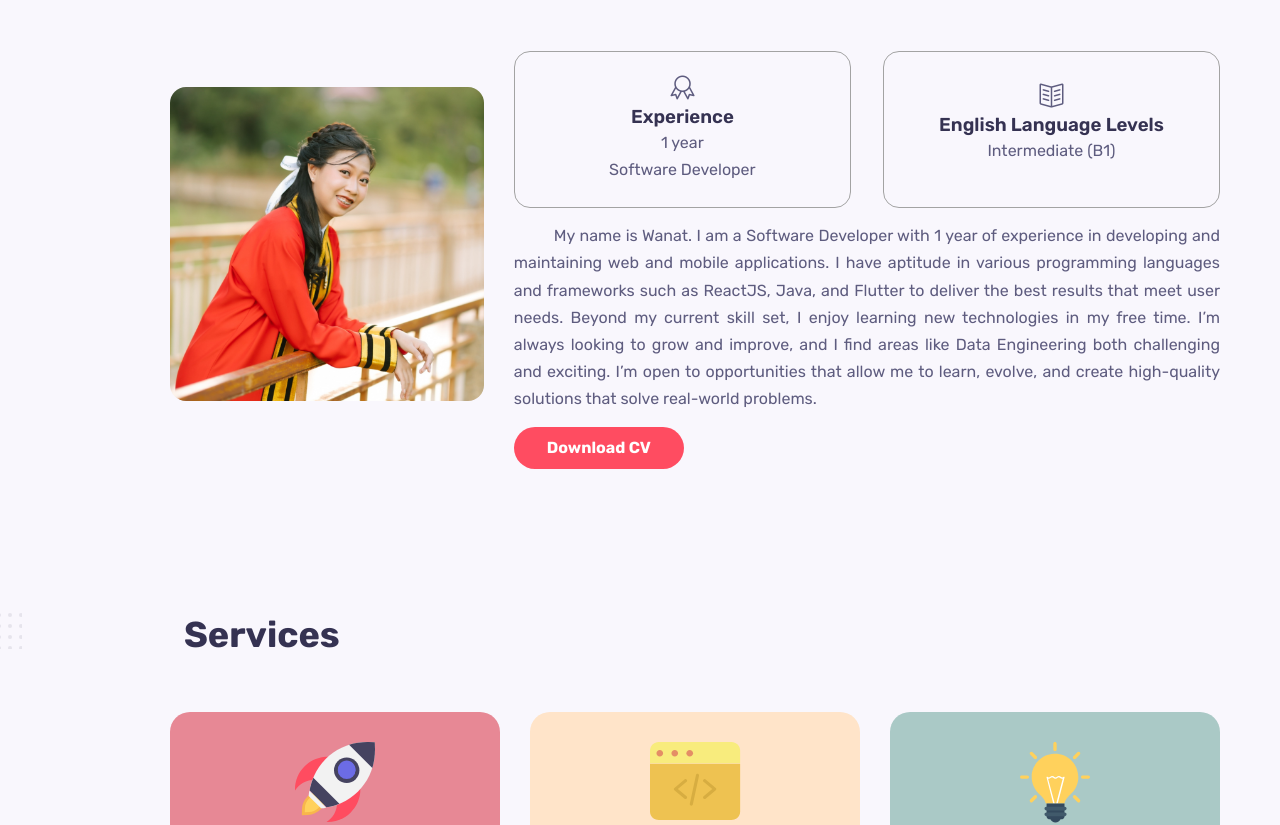
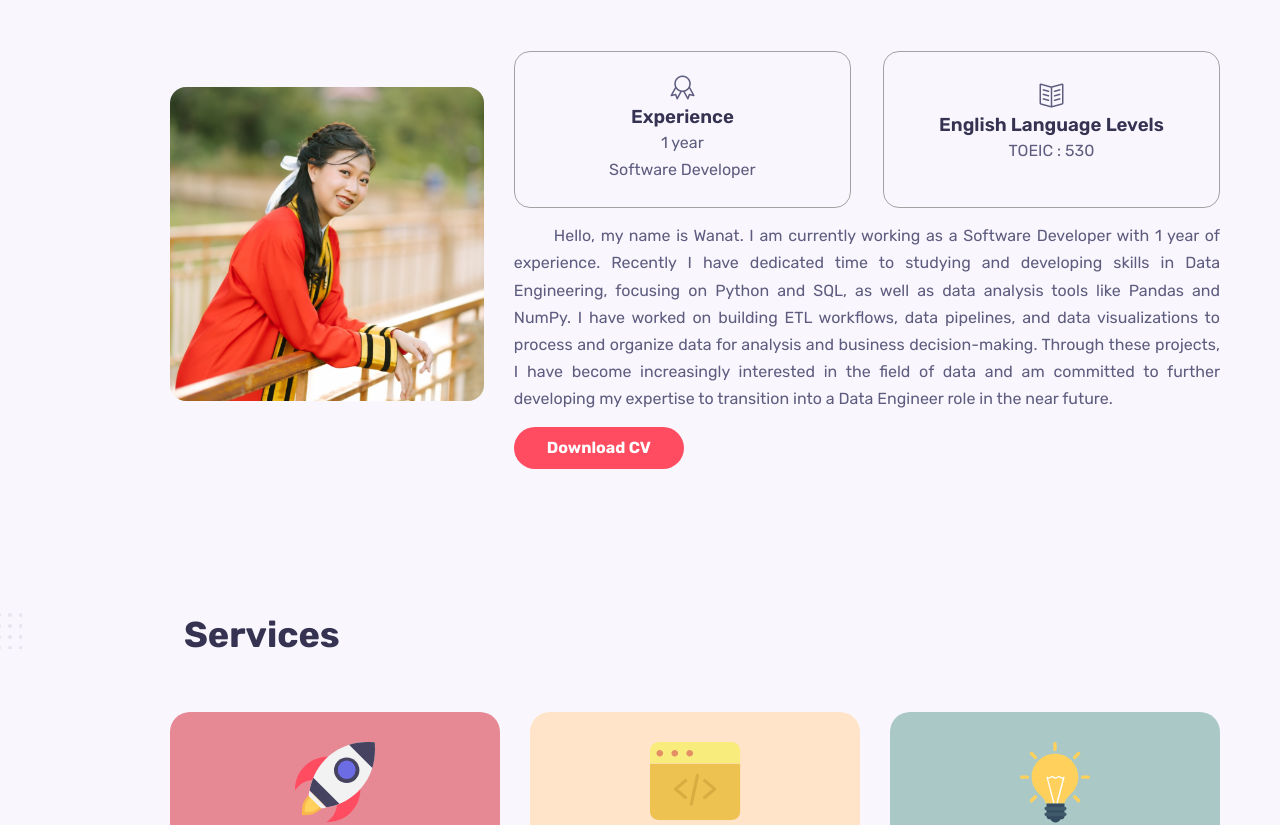
Before and after one commit to proywanat/proywanat-portfolio, a React (Create React App) app: page / in a window 1280 px wide. Shown: the part 960-1785 px from the top of the page. Built offline with nearby package versions, Linux system fonts and the light colour scheme.

Commit message:
update: de role

```diff
--- a/src/components/about/About.jsx
+++ b/src/components/about/About.jsx
@@ -23,24 +23,23 @@ const About = () => {
             <div className="about__details__skills">
               <i className="icon-book-open"></i>
               <h3>English Language Levels</h3>
-              <p>Intermediate (B1)</p>
+              <p>TOEIC : 530</p>
             </div>
           </div>
           <div>
-            {/* <p className="about__description">
+            <p className="about__description">
               Hello, my name is Wanat. I am currently working as a Software
-              Developer with 1 year of experience. Recently, I have taken the
-              opportunity to expand my knowledge beyond programming skills. I
-              chose to study Data Engineering, focusing on Python, SQL, and data
-              analysis tools such as Pandas and NumPy. I’ve also explored how to
-              apply these skills to build Machine Learning models, alongside
-              other areas like Big Data management and data visualization. After
-              studying and working on projects, I found myself increasingly
-              fascinated by the field of Data. This inspired me to delve deeper
-              and seriously consider transitioning to a Data Engineer role in
-              the future.
-            </p> */}
-             <p className="about__description">
+              Developer with 1 year of experience. Recently I have dedicated
+              time to studying and developing skills in Data Engineering,
+              focusing on Python and SQL, as well as data analysis tools like
+              Pandas and NumPy. I have worked on building ETL workflows,
+              data pipelines, and data visualizations to process and organize
+              data for analysis and business decision-making. Through these projects,
+              I have become increasingly interested in the field of data and am
+              committed to further developing my expertise to transition into
+              a Data Engineer role in the near future.
+            </p>
+             {/* <p className="about__description">
              My name is Wanat. I am a Software Developer with 1 year of experience in developing
              and maintaining web and mobile applications. I have aptitude in various programming
              languages and frameworks such as ReactJS, Java, and Flutter to deliver the best
@@ -50,7 +49,7 @@ const About = () => {
              challenging and exciting.
              I’m open to opportunities that allow me to learn, evolve, and create high-quality
              solutions that solve real-world problems.
-            </p>
+            </p> */}
             <a href={cvfile} download="Wanatchaporn_Resume" className="btn">
               Download CV
             </a>
--- a/src/components/home/Home.jsx
+++ b/src/components/home/Home.jsx
@@ -15,8 +15,8 @@ const Home = () => {
         <span className="home__education">
           I'm {' '}
           <Typewriter className="home__education"
-            words={['Software Developer', 'Full Stack Engineer']}
-            // words={['Software Developer', 'Full Stack Engineer', 'Data Engineer']}
+            // words={['Software Developer', 'Full Stack Engineer']}
+            words={['Software Developer', 'Full Stack Engineer', 'Data Engineer']}
             loop={true}
             cursor
             cursorStyle='|'
--- a/src/components/resume/Data.jsx
+++ b/src/components/resume/Data.jsx
@@ -41,6 +41,8 @@ const Data = [
         <ul class="skills-list">
           <li>Python</li>
           <li>SQL</li>
+          <li>Airflow</li>
+          <li>ETL</li>
         </ul>
       </div>
     ),
```
Also changed, not shown: 1 other file (tests, documents, lock files or other folders).
